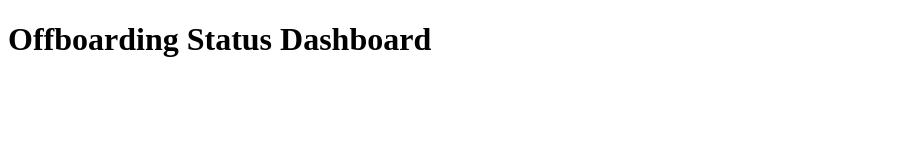
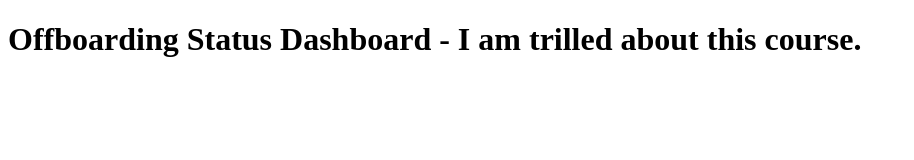
Before and after one commit to africanyute1/coursera-angular, a plain HTML site: page index.html in a window 1280 px wide. Shown: the whole page, without its empty margins (0-914 px from the left). Drawn offline with Linux system fonts and the light colour scheme.

Commit message:
- New version of web file.

```diff
--- a/index.html
+++ b/index.html
@@ -6,6 +6,6 @@
     <title>Offboarding</title>
 </head>
 <body>
-    <h1>Offboarding Status Dashboard</h1>
+    <h1>Offboarding Status Dashboard - I am trilled about this course.</h1>
 </body>
 </html>
```
